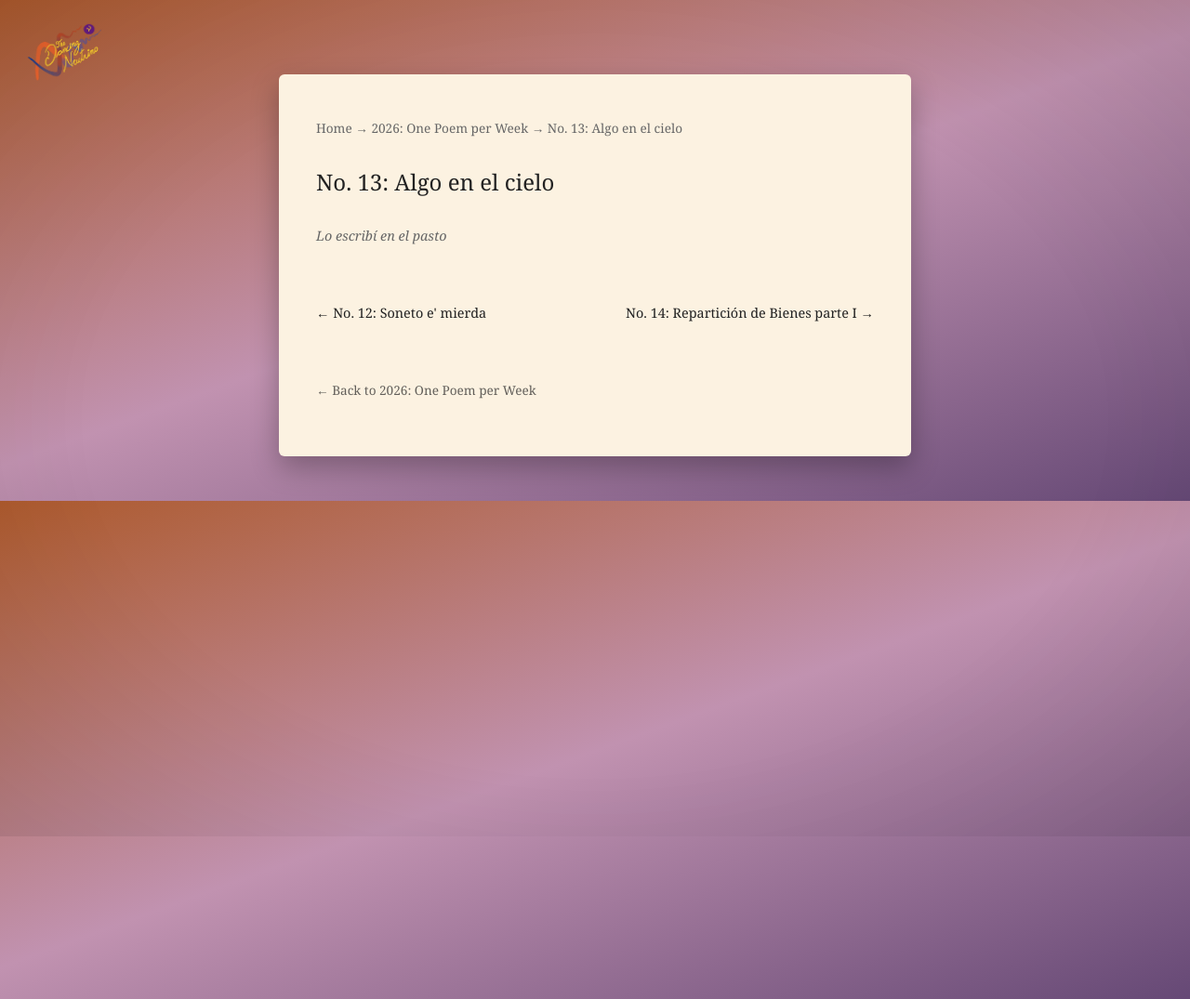
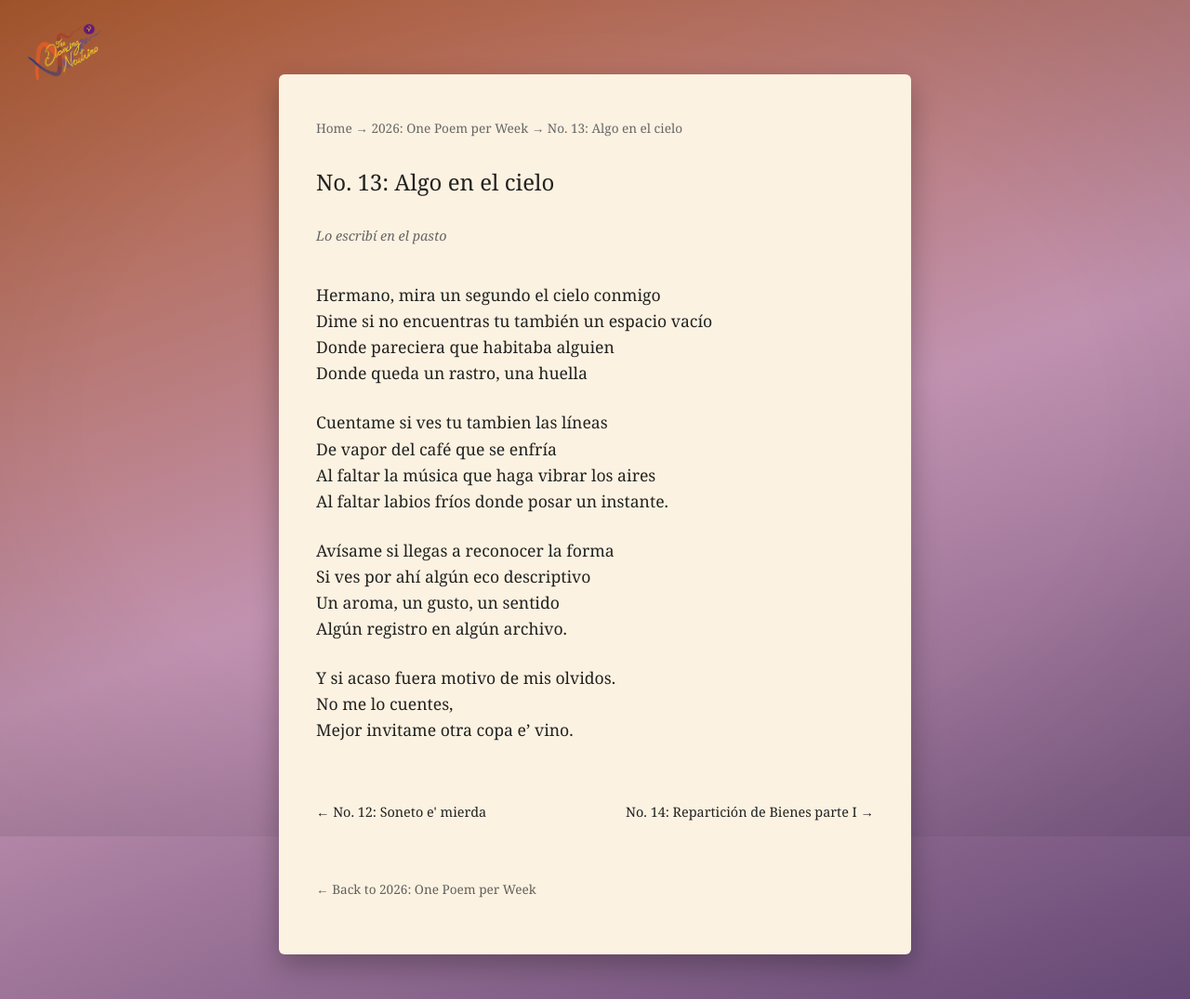
Before and after one commit to thedancingneutrino/thedancingneutrino.github.io, a Jekyll site: the page built from _poems/w_13_Algo_en_el _cielo.md, in a window 1280 px wide. Shown: the whole page at 93% size. Built offline with Jekyll 4.4.1, drawn with Linux system fonts in a browser that asks for light colours.

Commit message:
poemas 12 y 13

```diff
--- a/_poems/w_13_Algo_en_el _cielo.md
+++ b/_poems/w_13_Algo_en_el _cielo.md
@@ -5,3 +5,22 @@ chapter: ww
 blurb: Lo escribí en el pasto
 order: 13
 ---
+
+Hermano, mira un segundo el cielo conmigo
+Dime si no encuentras tu también un espacio vacío
+Donde pareciera que habitaba alguien
+Donde queda un rastro, una huella
+
+Cuentame si ves tu tambien las líneas
+De vapor del café que se enfría
+Al faltar la música que haga vibrar los aires
+Al faltar labios fríos donde posar un instante.
+
+Avísame si llegas a reconocer la forma
+Si ves por ahí algún eco descriptivo
+Un aroma, un gusto, un sentido
+Algún registro en algún archivo.
+
+Y si acaso fuera motivo de mis olvidos.
+No me lo cuentes,
+Mejor invitame otra copa e’ vino.
```
Also changed, not shown: _poems/w_12_Soneto_e_mierda.md (+18 -0 lines).
